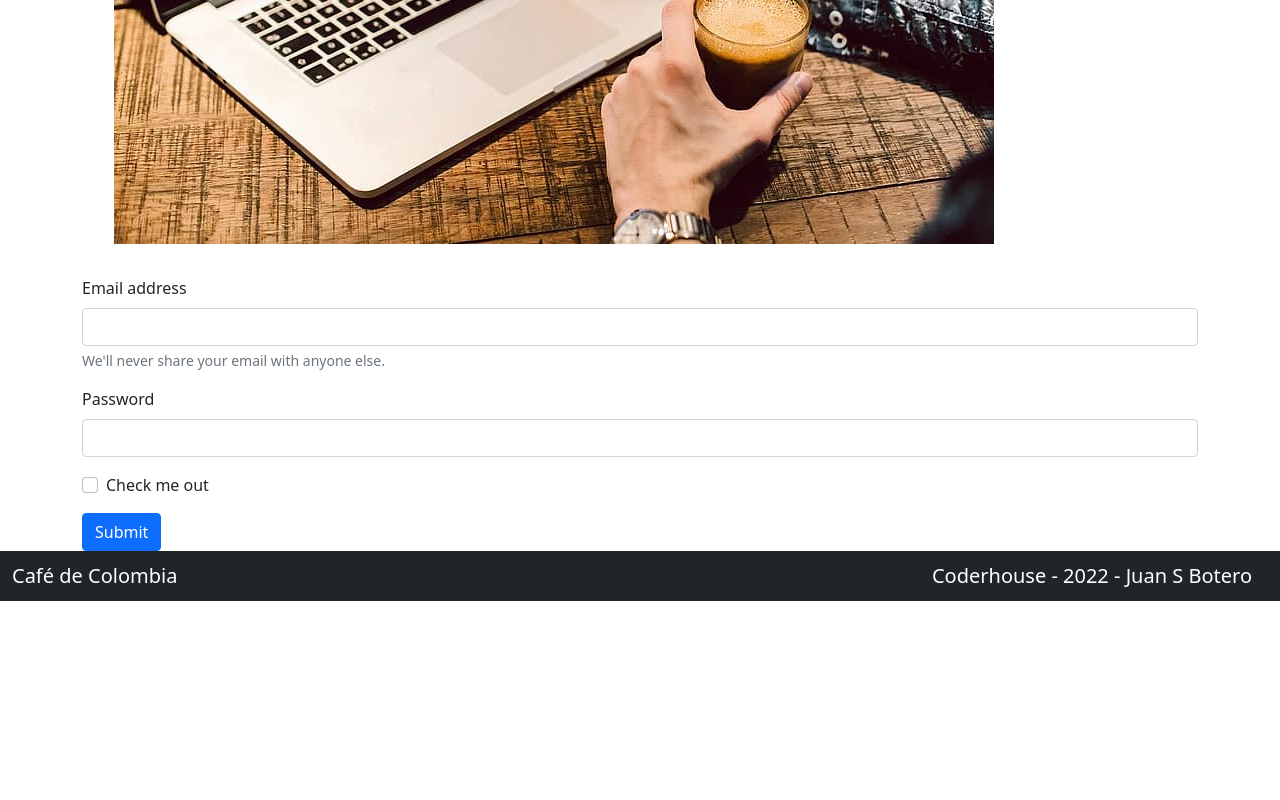
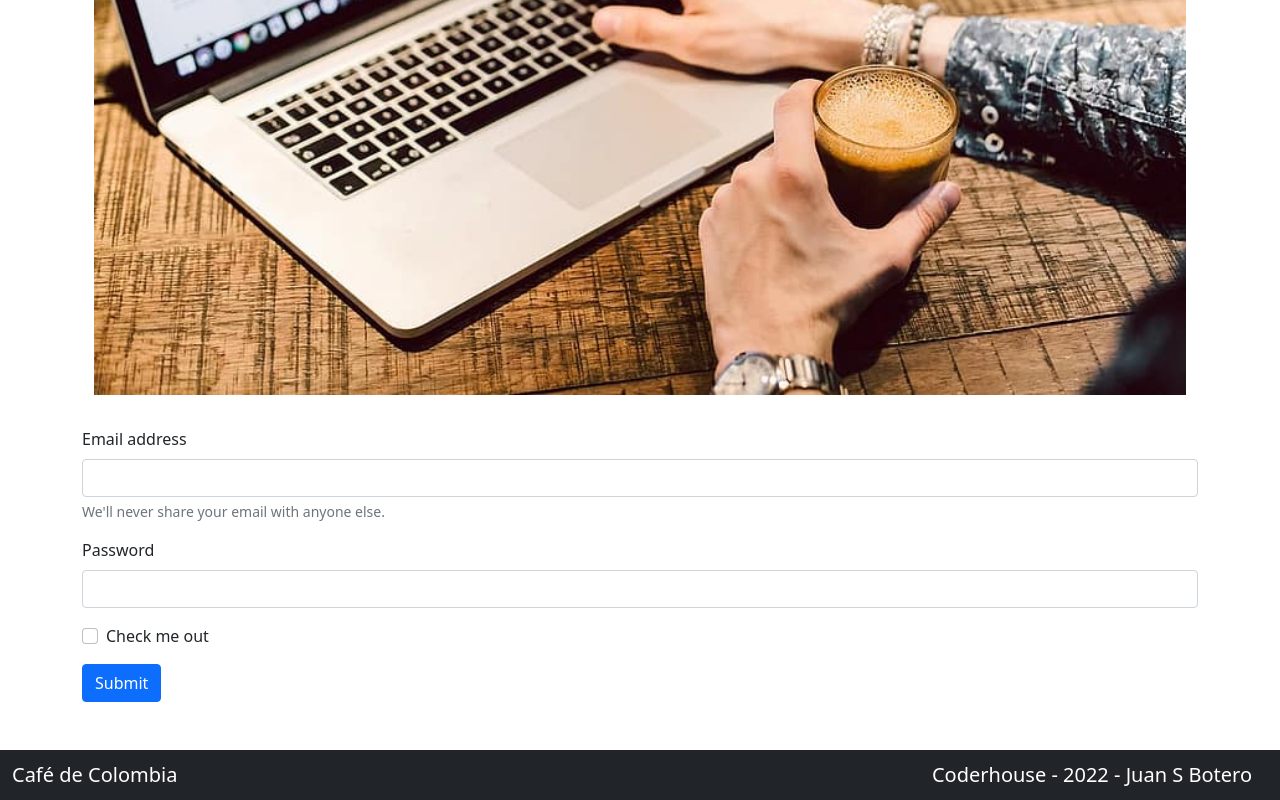
Before and after one commit to JuanSBotero/repoEntregaFinal, a website: page html/contacto.html in a window 1280 px wide. Shown: the part 563-1363 px from the top of the page. Before the commit the page ends 1164 px from the top, so only its background shows below. Drawn offline with nearby package versions, Linux system fonts and the light colour scheme.

Commit message:
Se terminan ajustes generales en index, servicios, preparacion, galeria, contacto

```diff
--- a/html/contacto.html
+++ b/html/contacto.html
@@ -59,9 +59,9 @@
     </figure>
 
     <div class="container">
-      <img class="justify-content-center" src="/img/05-contacto.jpg" alt="kit de preparacion de cafe">
+      <img class="container justify-content-center" src="/img/05-contacto.jpg" width="100%" alt="kit de preparacion de cafe">
     </div>
-    <div class="container">
+    <div class="container pb-5">
       <form>
         <div class="mb-3">
           <label for="exampleInputEmail1" class="form-label">Email address</label>
```
Also changed, not shown: html/servicios.html (+1 -1 lines).
